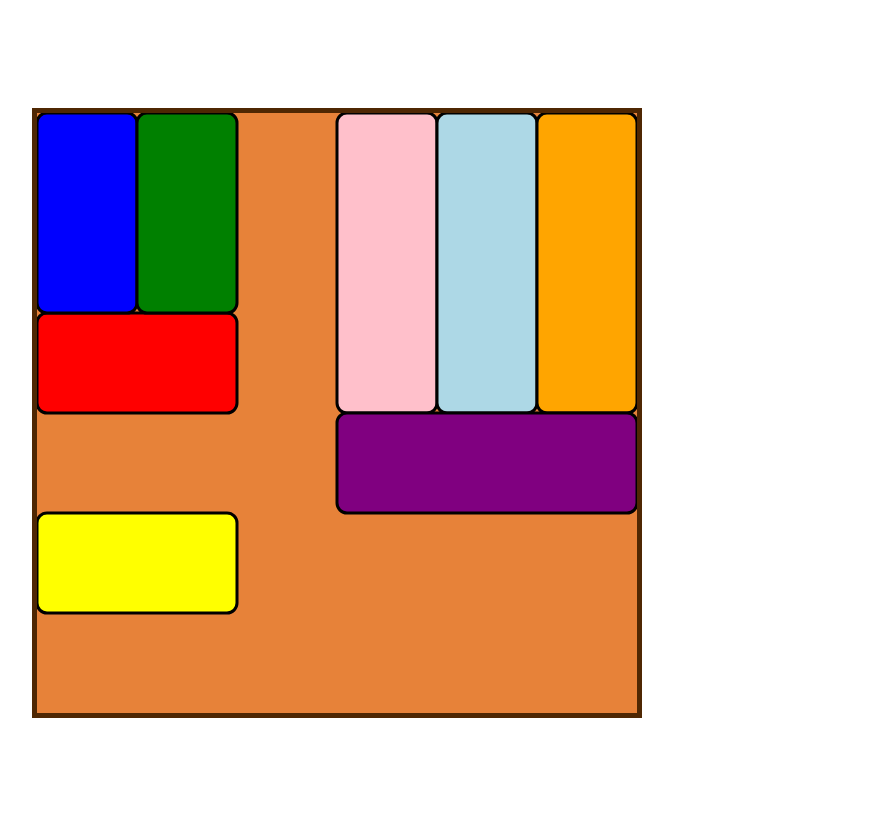
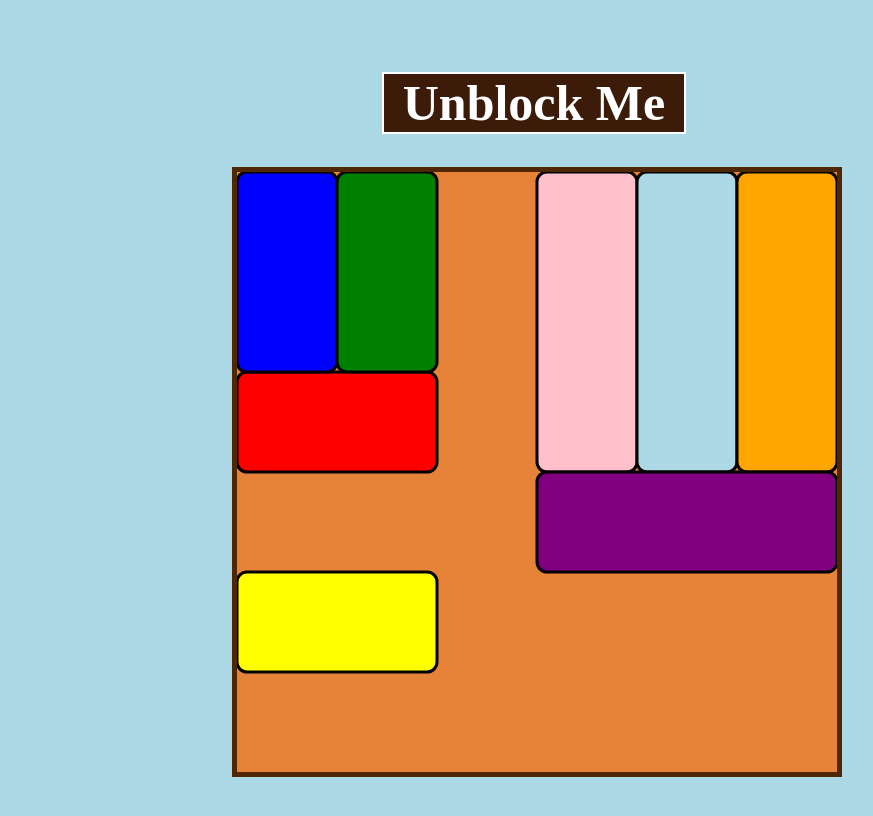
Before and after one commit to sdeluc1/BlockOut, a plain HTML site: page index.html in a window 1280 px wide. Shown: the whole page, without its empty margins (76-949 px from the left). Drawn offline with Linux system fonts and the light colour scheme.

Commit message:
Add styles

```diff
--- a/bundle.js
+++ b/bundle.js
@@ -51,6 +51,10 @@
 	    this.stage = new createjs.Stage("canvas");
 	    this.dragging = {};
 	    this.grid = 100;
+
+	    this.exit = new createjs.Shape();
+	    this.exit.graphics.setStrokeStyle(3).beginStroke("black").beginFill("red").drawRoundRect(650, 200, 10, 100, 10);
+	    this.stage.addChild(this.exit);
 
 	    this.drag = this.drag.bind(this);
 	  }
@@ -210,6 +214,7 @@
 	block8.graphics.setStrokeStyle(3).beginStroke("black").beginFill("purple").drawRoundRect(0, 0, 300, 100, 10);
 
 
+
 	block1.x = 0;
 	block1.y = 200;
 
--- a/index.html
+++ b/index.html
@@ -9,7 +9,10 @@
 
 <body>
   <div class="main">
-    <canvas id="canvas" width="600" height="600"></canvas>
+    <h1 class="main-title">Unblock Me</h1>
+    <div class="game-board">
+      <canvas id="canvas" width="600" height="600"></canvas>
+    </div>
   </div>
 </body>
 </html>
--- a/unblock.css
+++ b/unblock.css
@@ -1,15 +1,32 @@
 body {
   width: 900px;
+  background-color: lightblue;
+  padding: 30px;
 }
 
 .main {
-  margin: 0 auto;
-
+  /*padding: 30px;*/
+  margin: 20px;
+  width: 900px;
 }
 
 #canvas {
   border: 5px solid rgb(79, 39, 3);
-  margin: 100px;
   background-color: rgb(231, 130, 57);
   cursor: pointer;
+  margin-left: 250px;
 }
+
+.main-title {
+  background-color: rgb(60, 27, 9);
+  color: white;
+  width: 300px;
+  text-align: center;
+  margin-left: 400px;
+  border: 2px solid white;
+  font-size: 50px;
+}
+
+.game-board {
+  margin: auto;
+}
--- a/unblock.js
+++ b/unblock.js
@@ -5,6 +5,10 @@ class Game {
     this.stage = new createjs.Stage("canvas");
     this.dragging = {};
     this.grid = 100;
+
+    this.exit = new createjs.Shape();
+    this.exit.graphics.setStrokeStyle(3).beginStroke("black").beginFill("red").drawRoundRect(650, 200, 10, 100, 10);
+    this.stage.addChild(this.exit);
 
     this.drag = this.drag.bind(this);
   }
@@ -164,6 +168,7 @@ block7.graphics.setStrokeStyle(3).beginStroke("black").beginFill("orange").drawR
 block8.graphics.setStrokeStyle(3).beginStroke("black").beginFill("purple").drawRoundRect(0, 0, 300, 100, 10);
 
 
+
 block1.x = 0;
 block1.y = 200;
 
```
